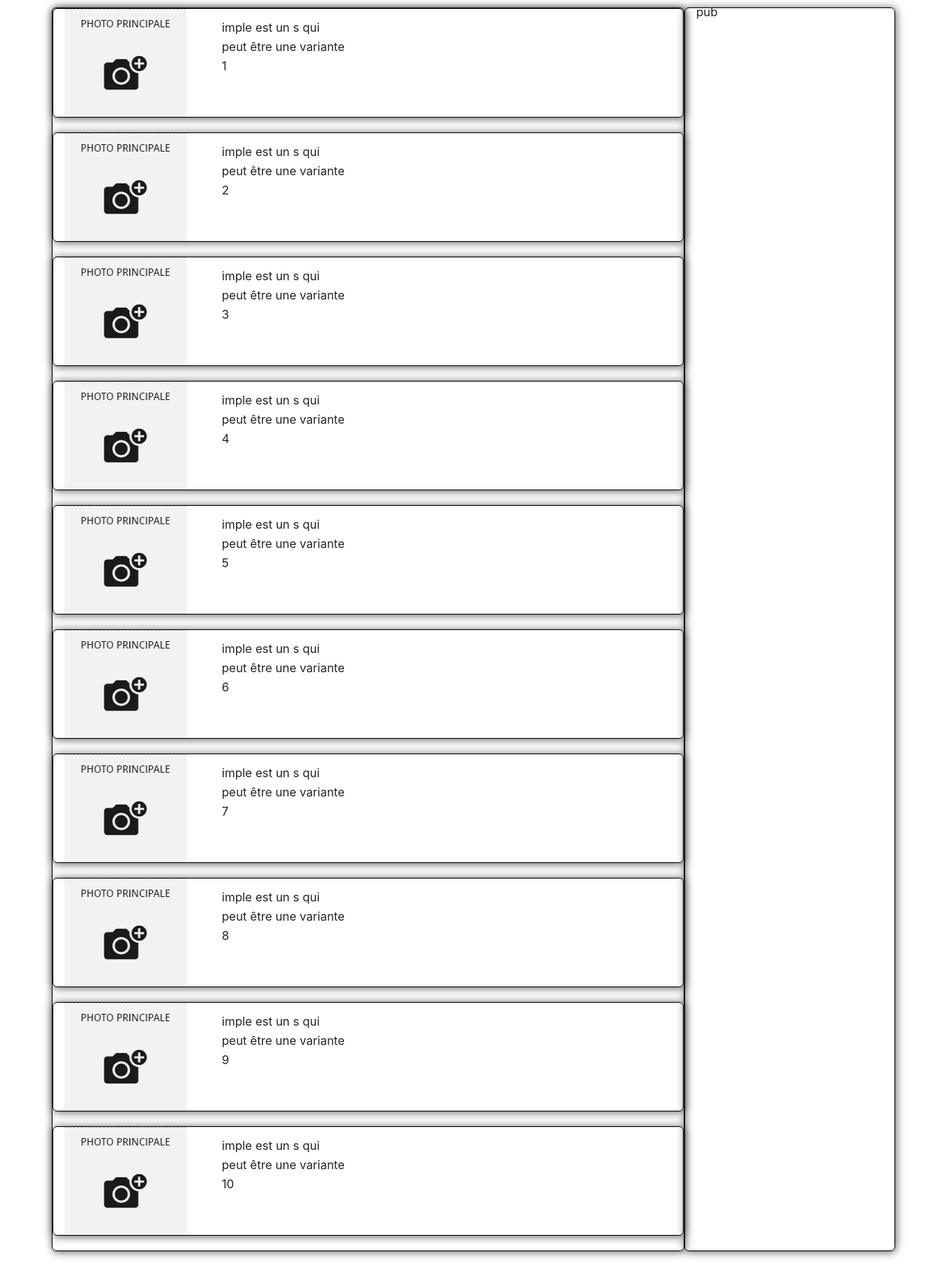
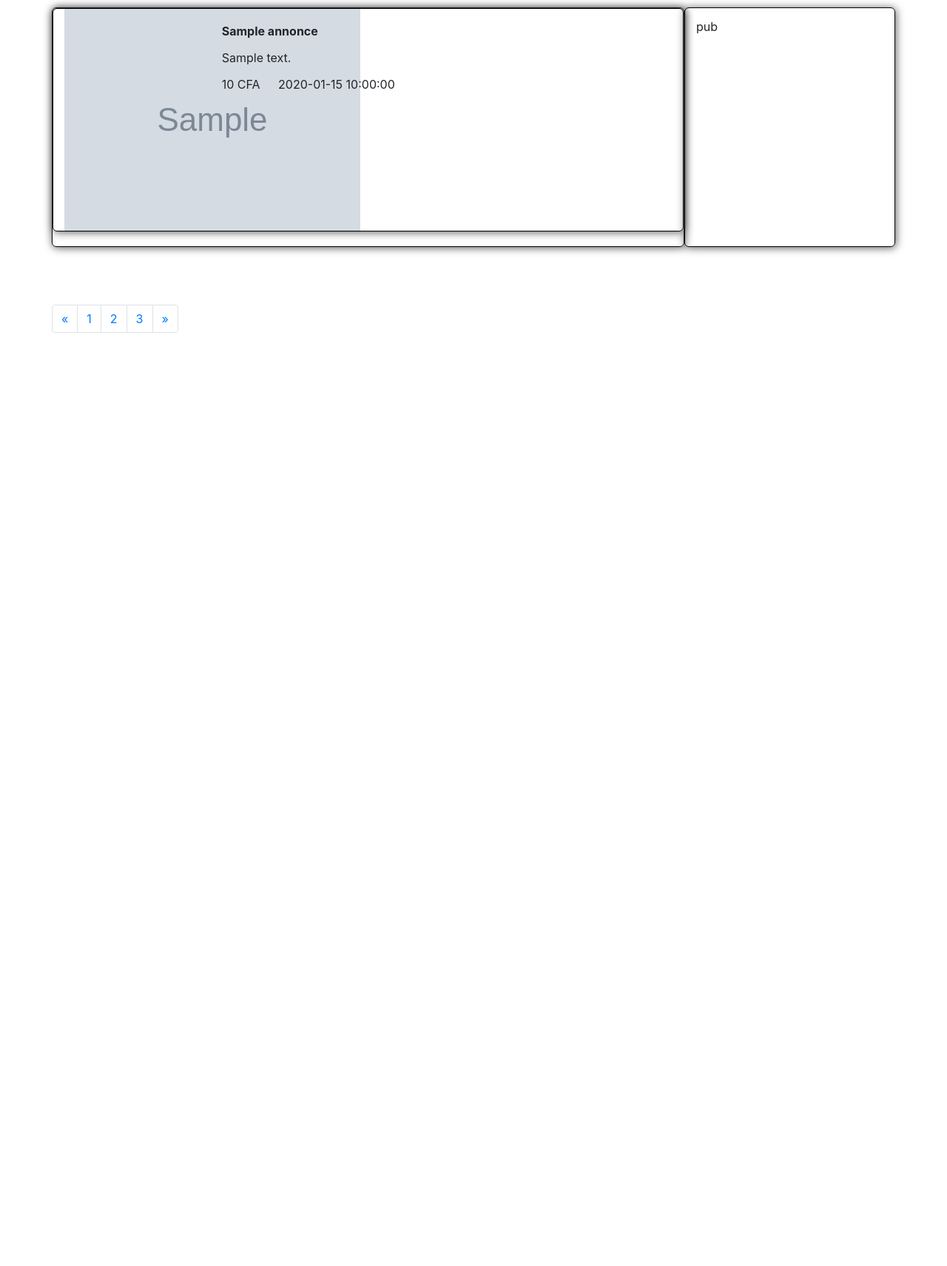
Before and after one commit to Yaya-k/annonces, a PHP site: page /test.php in a window 1280 px wide. Shown: the whole page at 74% size. After the commit the page ends 450 px from the top, so only its background shows below. Run offline with PHP 8.4, Linux system fonts and the light colour scheme; tables that the repository leaves empty or names only in its code hold one stand-in row (values such as "Sample post"); grey boxes marked "Sample" are stand-in pictures.

Commit message:
affichage image avec pagination

```diff
--- a/admin/index.php
+++ b/admin/index.php
@@ -139,7 +139,7 @@ if(isset($_SESSION["email"]))
 
         }
         if(isset($_POST['delete_btn'])){
-            $id=$_POST['edit_id'];
+            $id=$_POST['delete_id'];
             $req = $bdd->prepare(' SELECT prix,titre,description,localisation,categorie,id,id_user FROM annonces_en_cours WHERE id = :id');
             $req->execute(array(
                 'id' => $id));
--- a/src/css/grille.css
+++ b/src/css/grille.css
@@ -8,7 +8,7 @@
 [class*="yaya"], footer {
     border: 1px solid black;
     border-radius: 6px;
-    line-height: 10px;
+    line-height: 50px;
     margin-bottom: 20px;
     box-shadow: 1px 1px 12px #555;
 
--- a/test.php
+++ b/test.php
@@ -1,3 +1,58 @@
+<?php
+if(!session_id()) {
+    session_start();
+}
+include 'dbbConnexion.php';
+$arr_rows = array();
+$arr_rows_images=array();
+$reponse = $bdd->query('SELECT prix,titre,description,localisation,categorie,id,id_user,date_ FROM annonces ORDER by id DESC ');
+
+
+while ($resultat = $reponse->fetch()){
+    $arr_rows[]=$resultat;
+    // nous allons ranger les images associer au annonces
+    $id_annonce=$resultat['id'];
+    $request = $bdd->prepare('SELECT path FROM images WHERE id_annonce = :id_annonce');
+    $request->execute(array(
+        'id_annonce' => $id_annonce));
+    $arr_rows_images[] = $request->fetch();
+    }
+$_SESSION['annoncesBrute']=$arr_rows;
+$_SESSION['nombresAnnonces']=sizeof($arr_rows);
+$_SESSION['imagesAnnoncesBrute']=$arr_rows_images;
+$_SESSION['numeroPageActive']=1;
+$_SESSION['numeroPage1']=1;
+$_SESSION['numeroPage2']=2;
+$_SESSION['numeroPage3']=3;
+//foreach ($arr_rows_images as $nom){
+//    if (is_array($nom))
+//    foreach ($nom as $pth){
+ //       echo $pth;
+ //   }
+//}
+
+?>
+<?php
+if(isset($_GET['Ppage'])){
+    if($_GET['Ppage']=='previous'){
+        if($_SESSION['numeroPage1']>1){
+            $_SESSION['numeroPage1']=$_SESSION['numeroPage1']-1;
+            $_SESSION['numeroPage2']=$_SESSION['numeroPage2']-1;
+            $_SESSION['numeroPage3']=$_SESSION['numeroPage3']-1;
+        }
+    }elseif ($_GET['Ppage']=='next'){
+        if($_SESSION['nombresAnnonces']-$_SESSION['numeroPage3']*10>1){
+            $_SESSION['numeroPage1']=$_SESSION['numeroPage1']+1;
+            $_SESSION['numeroPage2']=$_SESSION['numeroPage2']+1;
+            $_SESSION['numeroPage3']=$_SESSION['numeroPage3']+1;
+        }
+    }
+}
+if(isset($_GET['page'])){
+    $_SESSION['numeroPageActive']=(int)$_GET['page'];
+}
+?>
+
 <!DOCTYPE html>
 <html>
 <head>
@@ -13,13 +68,32 @@
                 <div class="yaya col-md-9">
                       <!---- debut annonce---->
                       <?php
-                        for ($i = 1; $i <= 10; $i++){
-                            ?>
+                      $arr_rows_images=$_SESSION['imagesAnnoncesBrute'];
+                      $arr_rows=$_SESSION['annoncesBrute'];
+                      if($_SESSION['nombresAnnonces']-($_SESSION['numeroPageActive']-1)*10>10)
+                      {
+                          $nombre=$_SESSION['numeroPageActive']*10;
+                      }else
+                      {
+                          $nombre=$_SESSION['nombresAnnonces'];
+                      }
+
+                      for ($i = $_SESSION['numeroPageActive']*10-10; $i <$nombre; $i++){
+                          if (is_array($arr_rows_images[$i])){
+                              $path=str_replace(' ','',$arr_rows_images[$i][0]);
+
+                          }else{
+                              $path="src/images/photoPrincipale.PNG";
+                          }
+                              ?>
                     <div class="row">
                         <div class="yaya col-12" style="cursor: pointer" onclick="me();">
                                 <div class="row">
-                                    <div class=" col-3"><img src="src/images/photoPrincipale.PNG"></div>
-                                    <div class=" col-9" style="margin-top: 20px"><p>imple est un s qui </p><p>peut être une variante  </p><?php echo $i ?></div>
+                                    <div class=" col-3"><img src=<?php echo $path?> ></div>
+                                    <div class=" col-9" style="margin-top: 20px;line-height: 20px"><p><strong><?php echo $arr_rows[$i]['titre'] ?> </strong></p>
+                                        <p><?php echo $arr_rows[$i]['description'] ?> </p>
+                                        <span style="margin-right: 20px"><?php echo $arr_rows[$i]['prix'].' CFA'?></span> <span><?php echo $arr_rows[$i]['date_'] ;?></span>
+                                    </div>
                                 </div>
                         </div>
                     </div>
@@ -36,6 +110,42 @@
         </div>
     </div>
 </div>
+</br>
+
+</br>
+<div class="container" style="margin-left: 70px">
+    <div class="row">
+        <div class="col-sx-2 " >
+            <nav aria-label="Page navigation example">
+                <ul class="pagination">
+
+                    <li class="page-item">
+                        <a class="page-link" href="index.php?Ppage=previous" aria-label="Previous">
+                            <span aria-hidden="true">&laquo;</span>
+                            <span class="sr-only">Previous</span>
+                        </a>
+                    </li>
+
+                    <li class="page-item"><a class="page-link" href="index.php?page=<?php echo $_SESSION['numeroPage1'];?>"><?php echo $_SESSION['numeroPage1'];?></a></li>
+                    <li class="page-item"><a class="page-link" href="index.php?page=<?php echo $_SESSION['numeroPage2'];?>"><?php echo $_SESSION['numeroPage2'];?></a></li>
+                    <li class="page-item"><a class="page-link" href="index.php?page=<?php echo $_SESSION['numeroPage3'];?>"><?php echo $_SESSION['numeroPage3'];?></a></li>
+
+                    <li class="page-item"  >
+                        <a class="page-link" href="index.php?Ppage=next" onclick="me();" aria-label="Next"  >
+                            <span aria-hidden="true" >&raquo;</span>
+                            <span class="sr-only" >Next</span>
+                        </a>
+                    </li>
+
+                </ul>
+            </nav>
+
+
+        </div>
+
+    </div>
+</div>
+
 <script>
     function me() {
         console.log("coucou");
```
Also changed, not shown: index.html (+7 -0 lines), index.php (+2 -13 lines).
